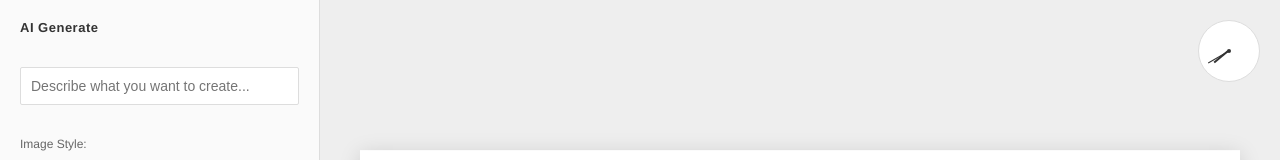
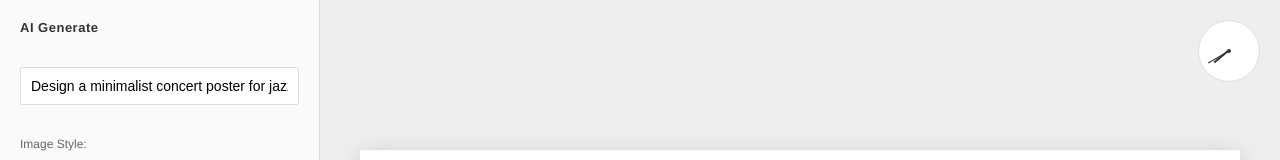
Before and after one commit to olenkevich/swiss-layout-generator, a website: page index.html in a window 1280 px wide. Shown: the top 160 px of the page. Drawn offline with Linux system fonts and the light colour scheme.

Commit message:
Add prefilled jazz festival poster prompt for demo

```diff
--- a/index.html
+++ b/index.html
@@ -348,7 +348,7 @@
   <div class="sidebar">
     <!-- AI Generation -->
     <h3>AI Generate</h3>
-    <input id="aiPrompt" type="text" placeholder="Describe what you want to create...">
+    <input id="aiPrompt" type="text" placeholder="Design a minimalist concert poster for jazz festival with vintage typography" value="Design a minimalist concert poster for jazz festival with vintage typography">
 
     <label style="margin-top: 12px;">Image Style:</label>
     <select id="styleSelect" onchange="handleStyleChange()">
```
